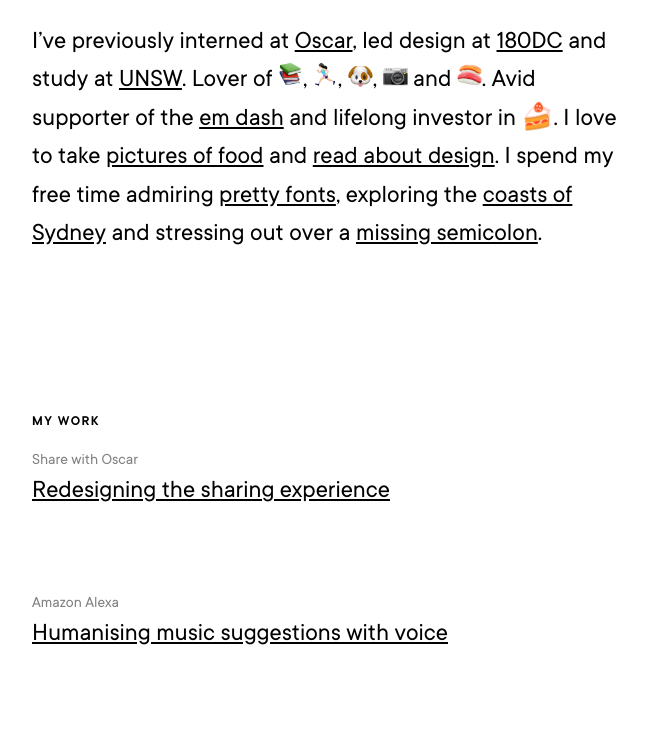
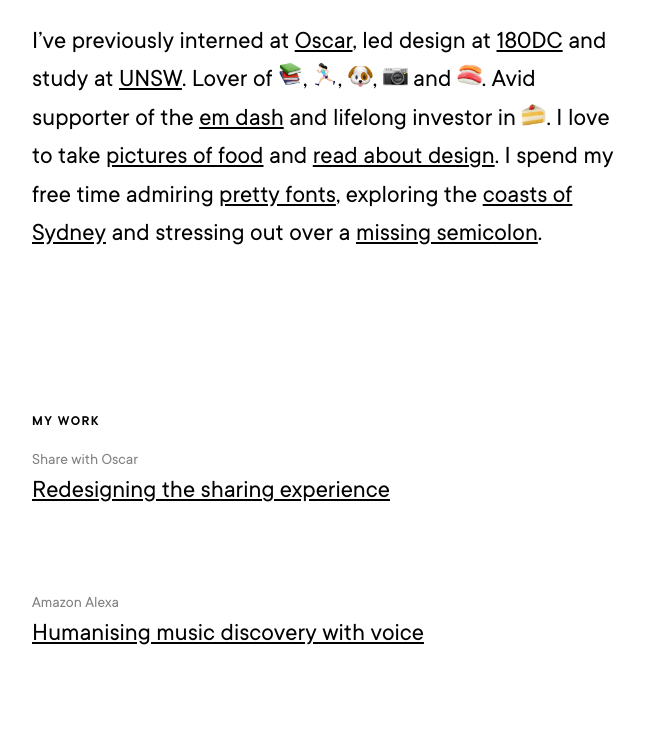
Before and after one commit to zainabalasadi/zainabalasadi.com, a Jekyll site: the page built from index.md, in a window 1280 px wide. Shown: the part 215-949 px from the top of the page, without its empty margins (112-759 px from the left). Built offline with Jekyll 4.4.1, drawn with Linux system fonts in a browser that asks for light colours.

Commit message:
fixed emoji png

```diff
--- a/index.md
+++ b/index.md
@@ -9,7 +9,7 @@
 <div class="{{ site.site-intro }} {{ site.site-intro-margin }}" markdown="1">
    <h1 class="{{ site.site-intro-text }}">Hi! My name is <a href="about">Zainab Alasadi</a> <img class="emoji" src="assets/images/site/wave.png"> I’m a Product Designer with a background in Computer Science.</h1>
 
-   <h1 class="{{ site.site-intro-text }}">I’ve previously interned at <a href="https://www.sharewithoscar.com" target="_blank">Oscar</a>, led design at <a href="https://www.180dc.org" target="_blank">180DC</a> and study at <a href="https://www.unsw.edu.au" target="_blank">UNSW</a>. Lover of <img class="emoji" src="assets/images/site/books.png">, <img class="emoji" src="assets/images/site/run.png">, <img class="emoji" src="assets/images/site/dog.png">, <img class="emoji" src="assets/images/site/camera.png"> and <img class="emoji" src="assets/images/site/sushi.png">. Avid supporter of the <a href="https://www.theatlantic.com/entertainment/archive/2012/10/singular-beauty-em-dash/322196/" target="_blank">em dash</a> and lifelong investor in 🍰. I love to take <a href="#" target="_blank">pictures of food</a> and <a href="https://medium.com/@zainabalasadi" target="_blank">read about design</a>. I spend my free time admiring <a href="https://fontsinuse.com/" target="_blank">pretty fonts</a>, exploring the <a href="#" target="_blank">coasts of Sydney</a> and stressing out over a <a href="https://www.instagram.com/stories/highlights/18054971740097220/?hl=en" target="_blank">missing semicolon</a>.</h1>
+   <h1 class="{{ site.site-intro-text }}">I’ve previously interned at <a href="https://www.sharewithoscar.com" target="_blank">Oscar</a>, led design at <a href="https://www.180dc.org" target="_blank">180DC</a> and study at <a href="https://www.unsw.edu.au" target="_blank">UNSW</a>. Lover of <img class="emoji" src="assets/images/site/books.png">, <img class="emoji" src="assets/images/site/run.png">, <img class="emoji" src="assets/images/site/dog.png">, <img class="emoji" src="assets/images/site/camera.png"> and <img class="emoji" src="assets/images/site/sushi.png">. Avid supporter of the <a href="https://www.theatlantic.com/entertainment/archive/2012/10/singular-beauty-em-dash/322196/" target="_blank">em dash</a> and lifelong investor in <img class="emoji" src="assets/images/site/cake.png">. I love to take <a href="#" target="_blank">pictures of food</a> and <a href="https://medium.com/@zainabalasadi" target="_blank">read about design</a>. I spend my free time admiring <a href="https://fontsinuse.com/" target="_blank">pretty fonts</a>, exploring the <a href="#" target="_blank">coasts of Sydney</a> and stressing out over a <a href="https://www.instagram.com/stories/highlights/18054971740097220/?hl=en" target="_blank">missing semicolon</a>.</h1>
 </div>
 
 <div class="{{ site.site-intro-space }}" markdown="1">
```
Also changed, not shown: _posts/2017-5-21-playlist-mixer.md (+6 -1 lines), 2 other files.
